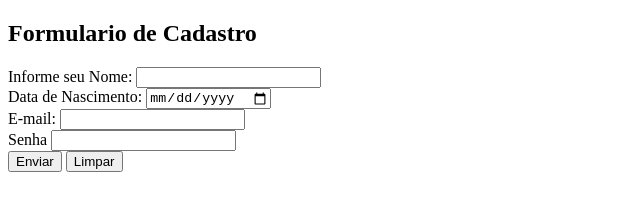
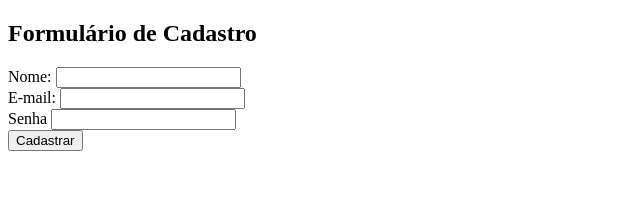
Before and after one commit to JadylaySantos/Atv_Ebac, a plain HTML site: page Form_Ebac.html in a window 1280 px wide. Shown: the whole page, without its empty margins (0-640 px from the left). Drawn offline with Linux system fonts and the light colour scheme.

Commit message:
Correção do Formulario

```diff
--- a/Form_Ebac.html
+++ b/Form_Ebac.html
@@ -8,22 +8,17 @@
 </head>
 <body>
   <h2>
-    Formulario de Cadastro
+    Formulário de Cadastro
   </h2>
-  <label for="nome">Informe seu Nome: </label>
+  <label for="nome">Nome: </label>
   <input type="text"><br/>
-  <label for="date">Data de Nascimento: </label>
-  <input type="date"><br/>
   <label for="email">E-mail: </label>
   <input type="email" id="email"><br/>
   <label for="number">Senha</label>
   <input type="number" id="number">
   <br/>
   <button type="submit">
-    Enviar
-  </button>
-  <button type="reset">
-    Limpar
+    Cadastrar
   </button>
 </body>
 </html>
```
